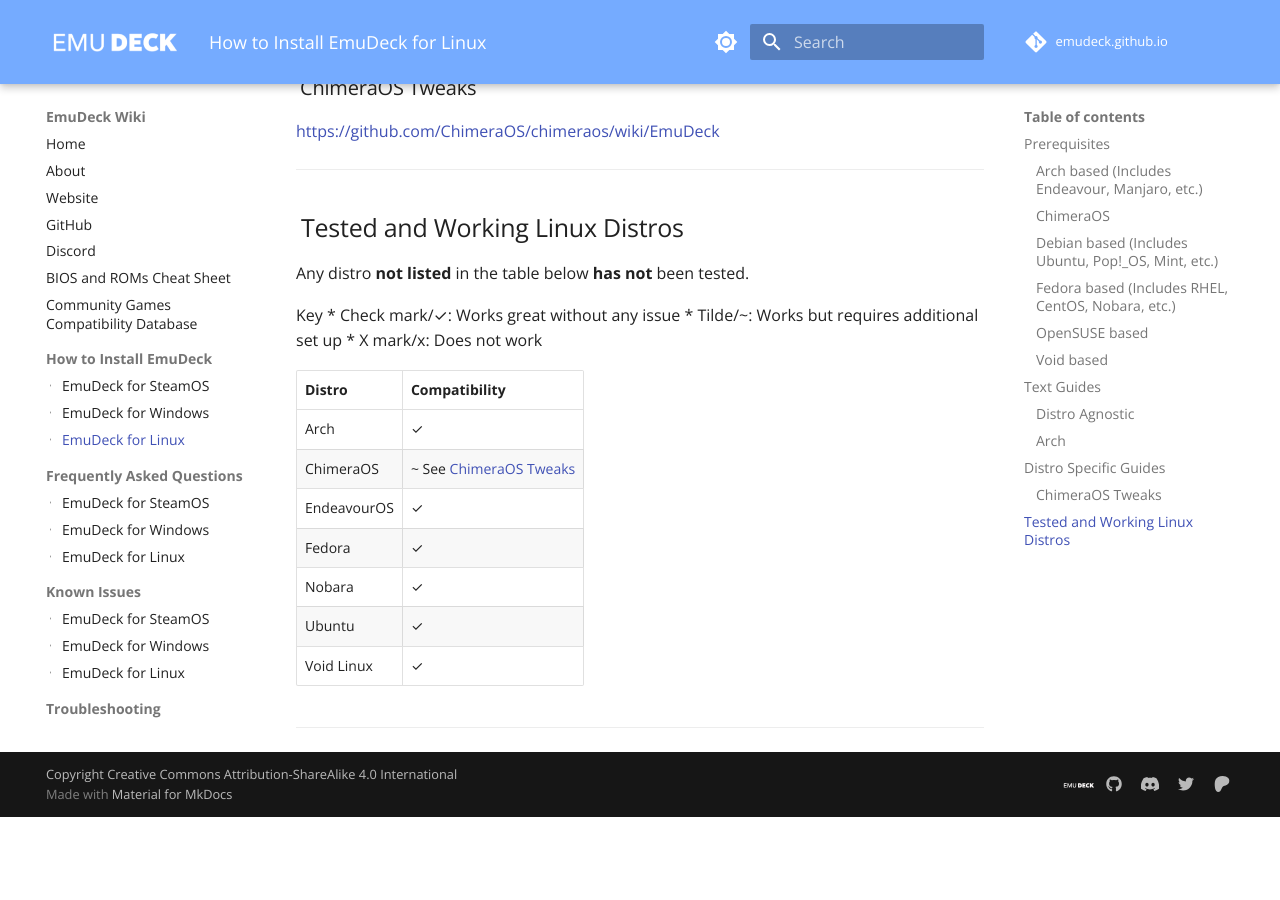
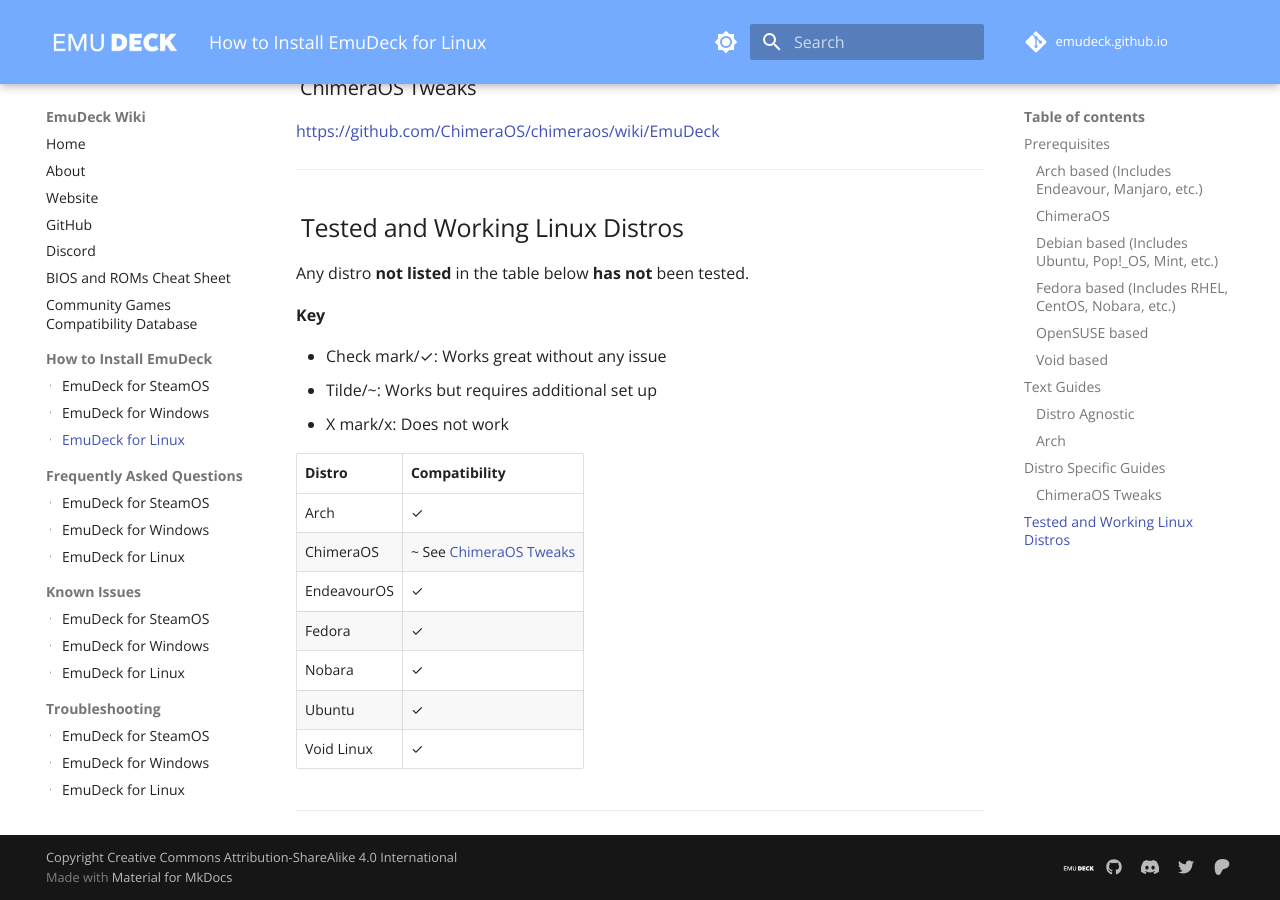
Before and after one commit to EmuDeck/emudeck.github.io, an MkDocs documentation site: the page built from docs/how-to-install-emudeck/linux/index.md, in a window 1280 px wide and 900 px high, scrolled down 2183 px. Built offline with MkDocs 1.6.1 and Material for MkDocs 9.7.7, drawn with Linux system fonts in a browser that asks for light colours; comment, search, counter and statistics services are not loaded; before the commit the page ends 3000 px from its top, so only the background shows below that.

Commit message:
[Fix] Broken bullet point list

```diff
--- a/docs/how-to-install-emudeck/linux/index.md
+++ b/docs/how-to-install-emudeck/linux/index.md
@@ -78,7 +78,8 @@
 
 Any distro **not listed** in the table below **has not** been tested.
 
-Key
+**Key**
+
 * Check mark/✓: Works great without any issue
 * Tilde/~: Works but requires additional set up
 * X mark/x: Does not work
```
